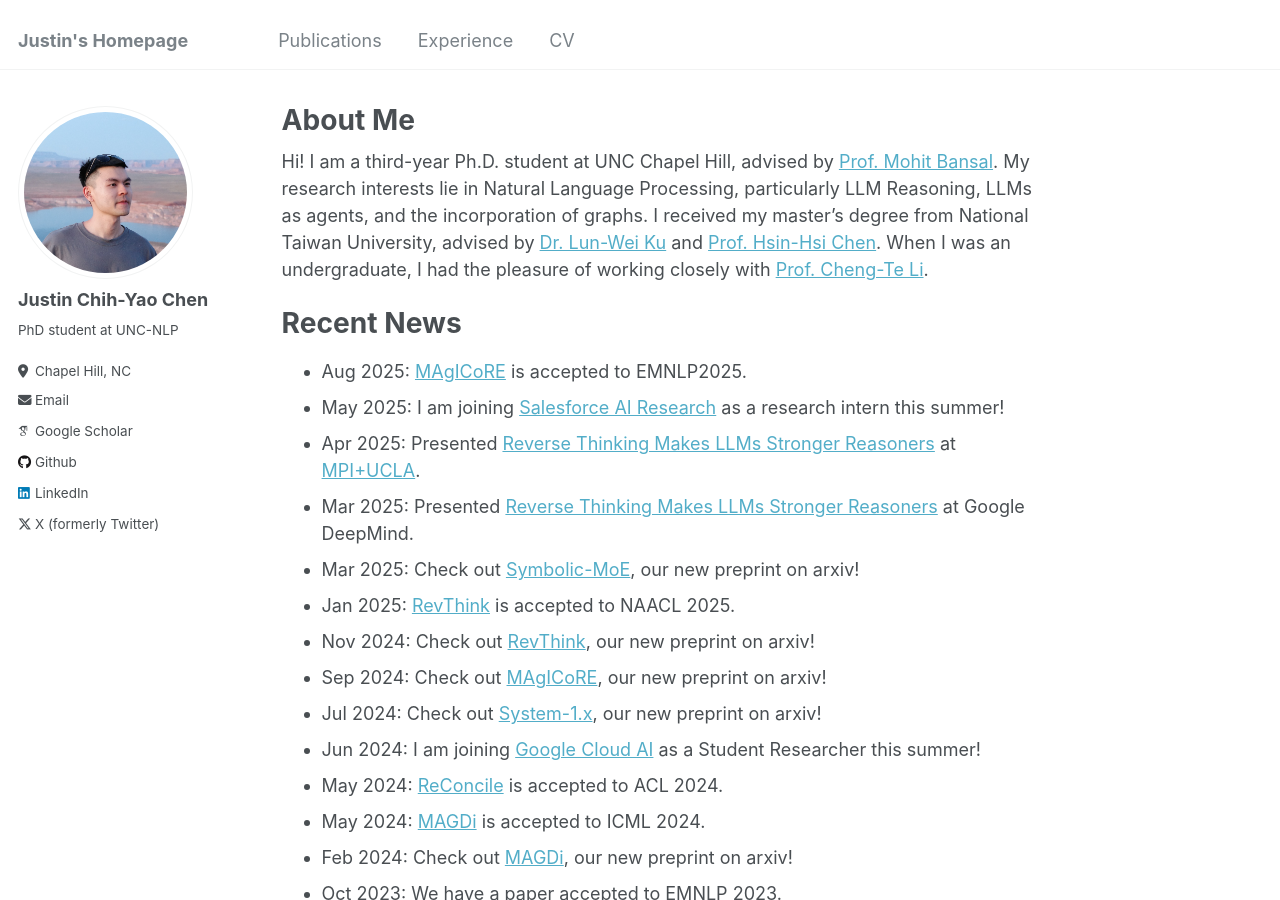
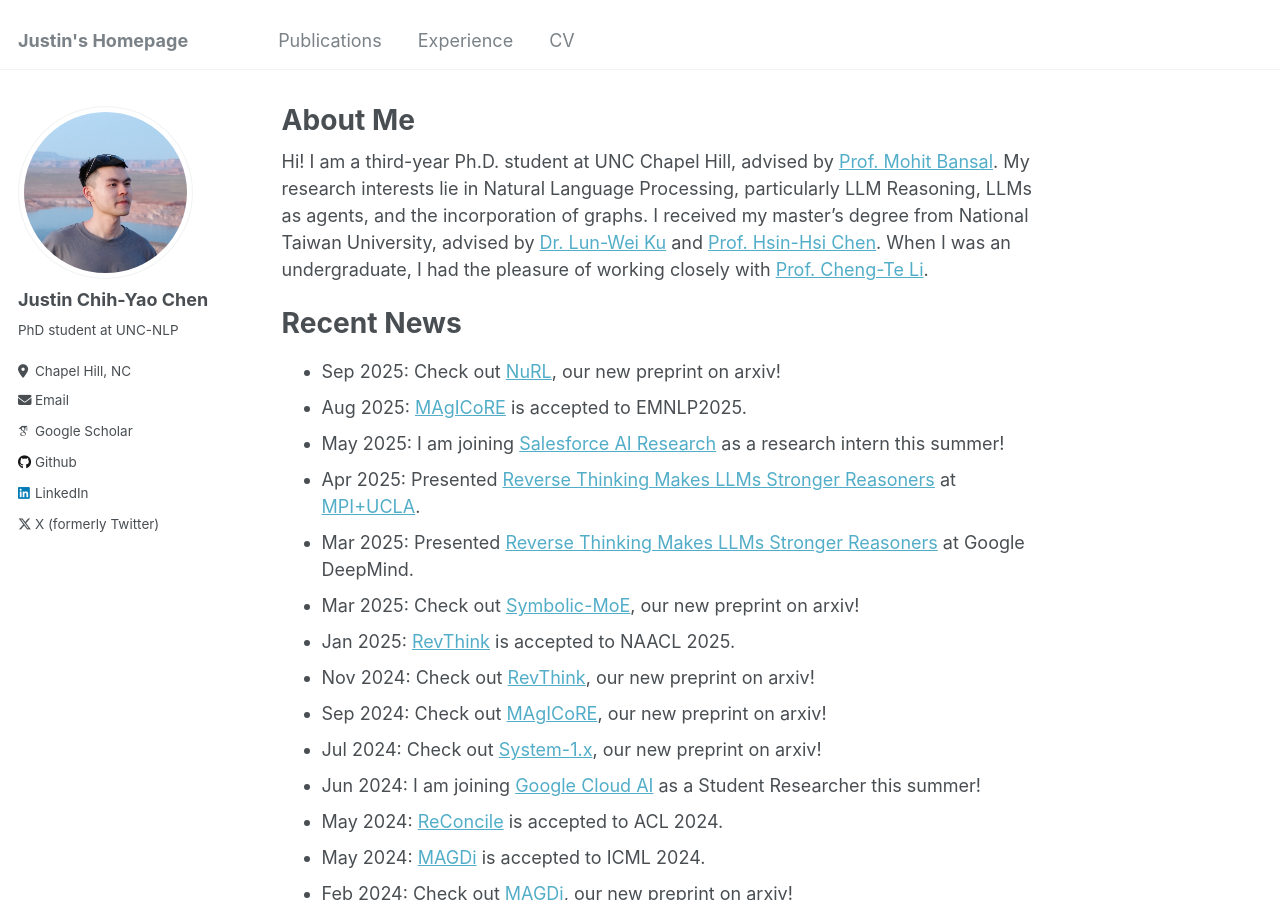
Before and after one commit to dinobby/dinobby.github.io, a Jekyll site: the page built from _pages/about.md, in a window 1280 px wide and 900 px high. Built offline with Jekyll 4.4.1, drawn with Linux system fonts in a browser that asks for light colours; some web fonts are replaced.

Commit message:
Update about.md

```diff
--- a/_pages/about.md
+++ b/_pages/about.md
@@ -10,6 +10,7 @@ redirect_from:
 Hi! I am a third-year Ph.D. student at UNC Chapel Hill, advised by [Prof. Mohit Bansal](https://www.cs.unc.edu/~mbansal/){:target="\_blank"}. My research interests lie in Natural Language Processing, particularly LLM Reasoning, LLMs as agents, and the incorporation of graphs. I received my master's degree from National Taiwan University, advised by [Dr. Lun-Wei Ku](https://www.iis.sinica.edu.tw/pages/lwku/index_zh.html){:target="\_blank"} and [Prof. Hsin-Hsi Chen](http://nlg.csie.ntu.edu.tw/advisor.php){:target="\_blank"}. When I was an undergraduate, I had the pleasure of working closely with [Prof. Cheng-Te Li](https://sites.google.com/view/chengteli/){:target="\_blank"}.
 
 # Recent News
+- Sep 2025: Check out [NuRL](https://arxiv.org/abs/2509.25666), our new preprint on arxiv!
 - Aug 2025: [MAgICoRE](https://arxiv.org/abs/2409.12147) is accepted to EMNLP2025.
 - May 2025: I am joining [Salesforce AI Research](https://www.salesforceairesearch.com/) as a research intern this summer!
 - Apr 2025: Presented [Reverse Thinking Makes LLMs Stronger Reasoners](https://arxiv.org/abs/2411.19865) at [MPI+UCLA](https://www.mis.mpg.de/events/series/math-machine-learning-seminar-mpi-mis-ucla).
```
